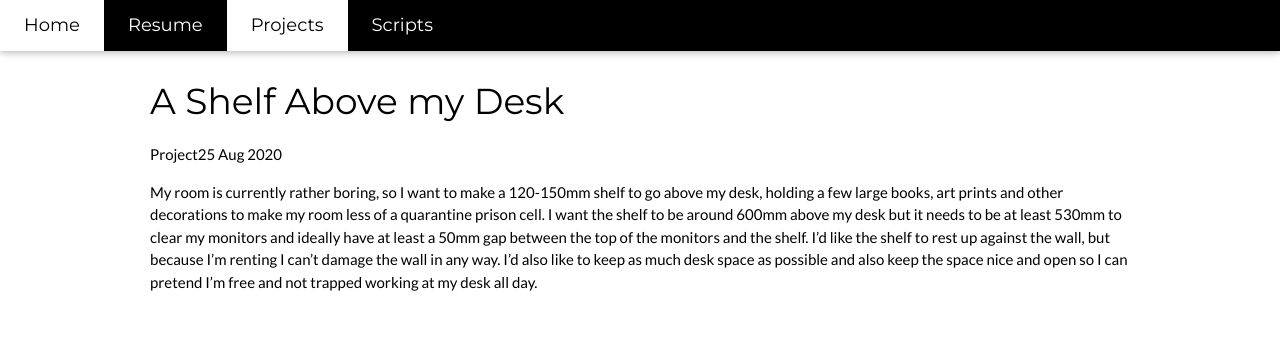
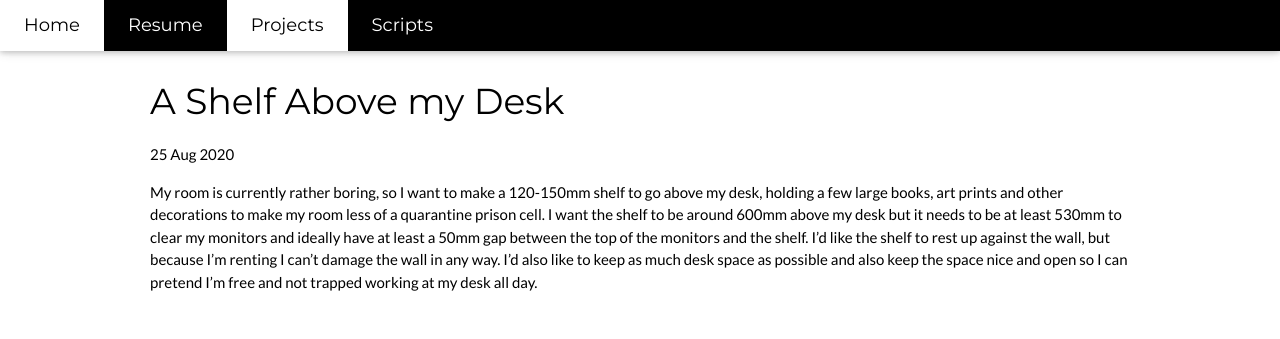
Before and after one commit to dmgilbert/dmgilbert.github.io, a Jekyll site: the page built from _posts/2020-08-25-a-shelf-above-my-desk.markdown, in a window 1280 px wide and 1142 px high. Shown: the top 339 px of the window. Built offline with Jekyll 4.4.1, drawn with Linux system fonts in a browser that asks for light colours.

Commit message:
Update post.html

```diff
--- a/_layouts/post.html
+++ b/_layouts/post.html
@@ -49,7 +49,7 @@
 <div class="w3-row-padding w3-padding-64 w3-container">
 	<div class="w3-content">
 		<h1>{{ page.title }}</h1>
-		<p class="meta">{{  page.categories  }}{{ page.date | date_to_string }}</p>
+		<p class="meta">{{  page.group  }}{{ page.date | date_to_string }}</p>
 		<div class="post">
 			{{ content }}
 		</div>
```
